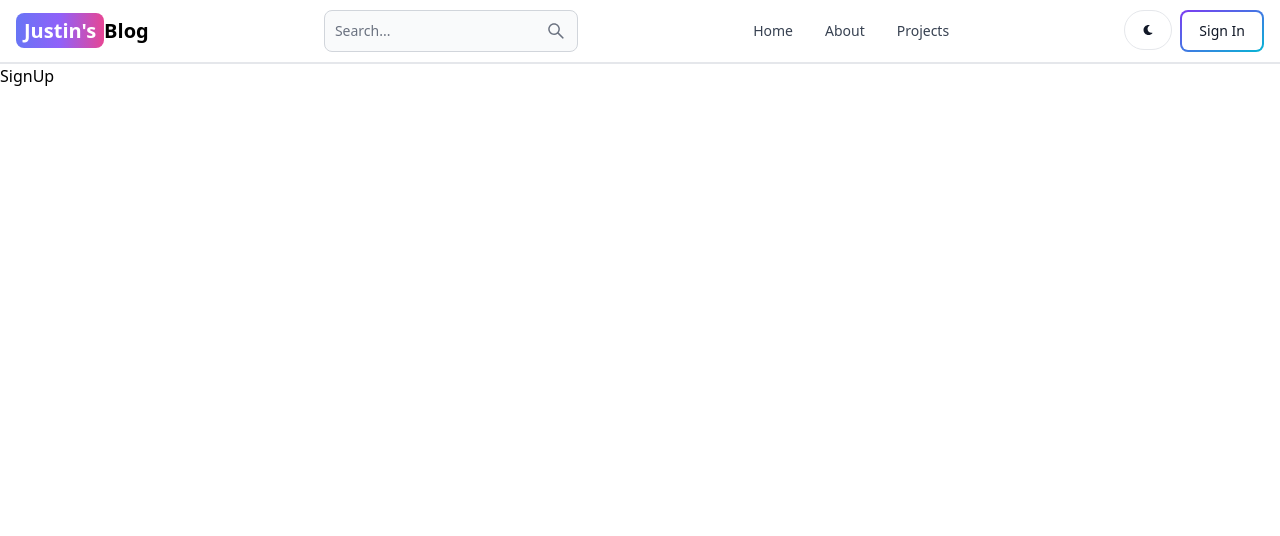
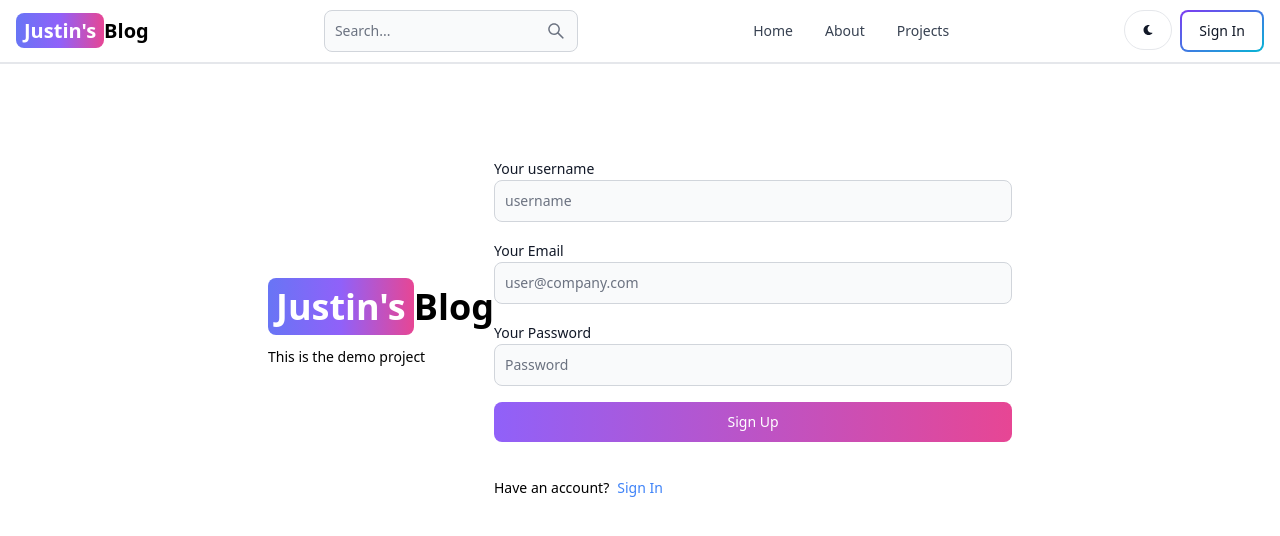
Before and after one commit to JustinW7/Mern-Coders-Lab-blog-App, a React (Vite) app in the folder client/: page /sign-up in a window 1280 px wide. Shown: the top 536 px of the page. Built offline with nearby package versions, Linux system fonts and the light colour scheme.

Commit message:
create sign up page

```diff
--- a/client/src/pages/SignUp.jsx
+++ b/client/src/pages/SignUp.jsx
@@ -1,7 +1,76 @@
+import { Button, Label, TextInput } from "flowbite-react"
+import { Link } from "react-router-dom"
+
+
 
 
 export default function SignUp() {
   return (
-    <div>SignUp</div>
+    <div className='min-h-screen mt-20'>
+
+      <div className="flex p-3 max-w-3xl mx-auto flex-col md:flex-row md:items-center">
+
+{/*left*/}
+        <div className="">
+        <Link to="/" className='font-bold dark:text-white text-4xl'>
+
+<span className='px-2 py-1 bg-gradient-to-r from-indigo-500 via-purple-500 to-pink-500 rounded-lg text-white'>Justin's</span>
+Blog
+</Link>
+
+<p className='text-sm mt-5'>
+
+  This is the demo project
+</p>
+
+        </div>
+
+        {/*right*/}
+
+<div className='flex-1'>
+        <div className="flex flex-col gap-4">
+
+          <form className='flex flex-col gap-4'>
+            <div>
+              <Label value='Your username'/>
+              <TextInput
+              type='text'
+              placeholder='username'
+              id='username'/>
+            </div>
+
+            <div>
+<Label value='Your Email'/>
+<TextInput
+type='email'
+placeholder='user@company.com'
+id='email'/>
+</div>
+
+<div>
+<Label value='Your Password'/>
+<TextInput
+type='password'
+placeholder='Password'
+id='password' />
+</div>
+
+<Button gradientDuoTone='purpleToPink' type='submit'>
+Sign Up
+
+</Button>
+
+          </form>
+
+          <div className="flex gap-2 text-sm mt-5">
+            <span>Have an account?</span>
+            <Link to='/sign-in' className='text-blue-500'>
+              Sign In
+            </Link>
+          </div>
+        </div>
+      </div>
+      </div>
+      </div>
   )
 }
```
